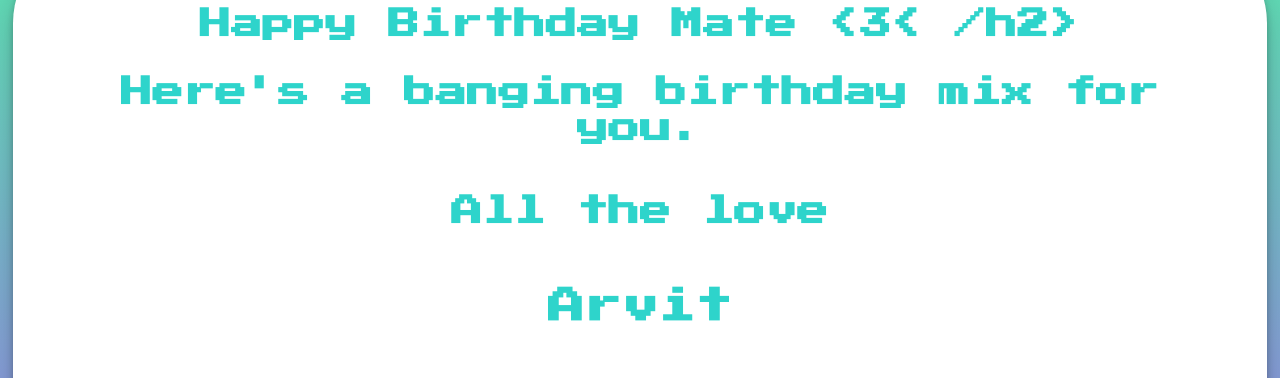
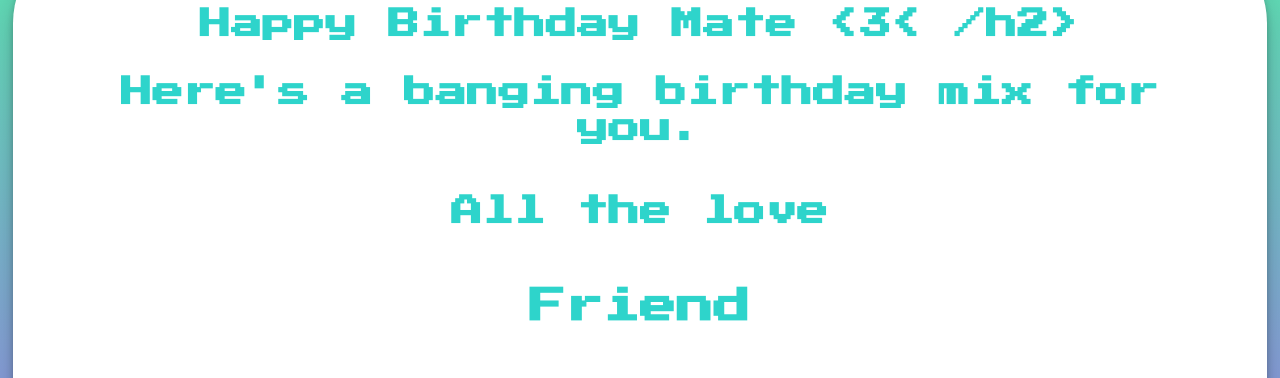
Before and after one commit to arvitkumar/you, a plain HTML site: page index.html in a window 1280 px wide. Shown: the part 1667-2045 px from the top of the page. Drawn offline with nearby package versions, Linux system fonts and the light colour scheme; a script that the page names is missing.

Commit message:
Update index.html

```diff
--- a/index.html
+++ b/index.html
@@ -77,7 +77,7 @@
                 href="https://wetransfer.com/downloads/3e87f1d4703a228e7220944f3784c03320200516134410/36f0fa"
                 target="_blank">DOWNLOAD TUNEZ</a> -->
               <p>All the love </p>
-              <h3>Arvit</h3>
+              <h3>Friend</h3>
             </div>
             <img class="cat" src="https://media.giphy.com/media/kFCGvlQML6ySA/giphy.gif" />
           </div>
```
